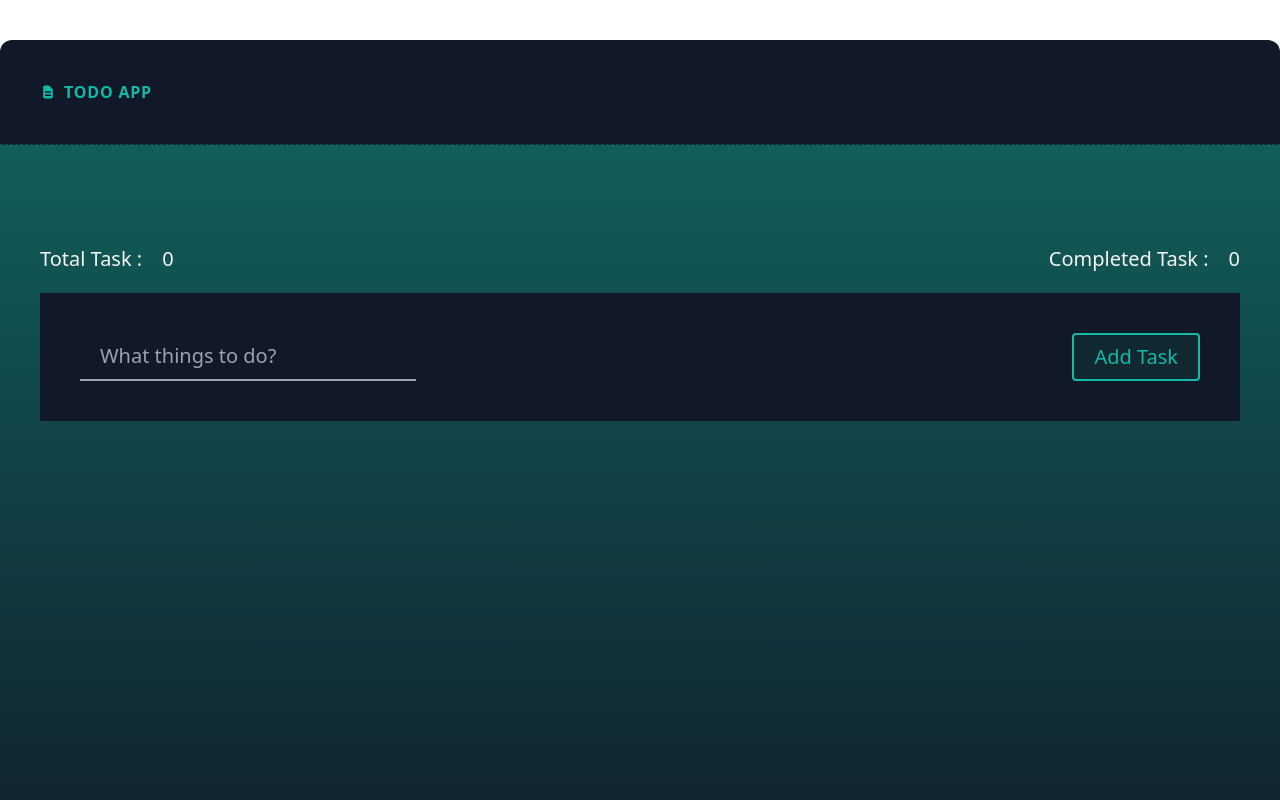
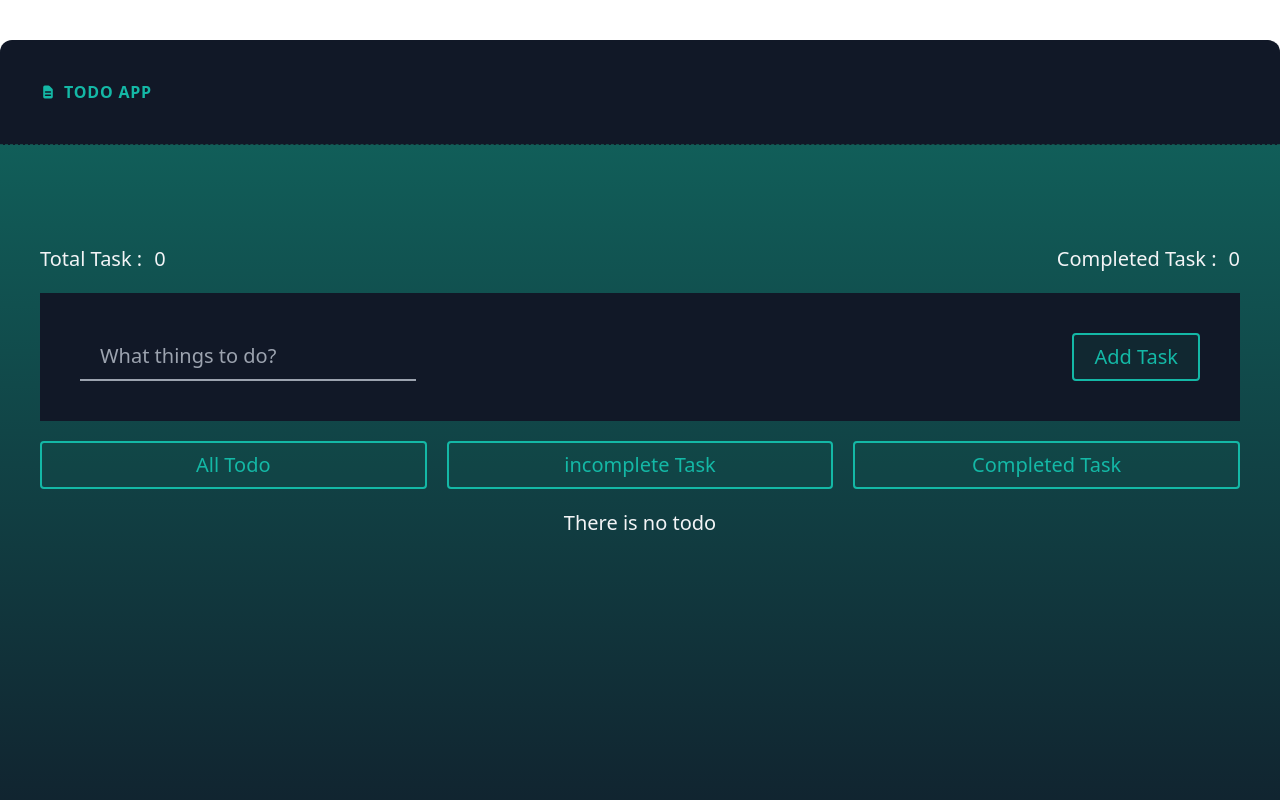
Before and after one commit to Sayadkhan/Todo-List-App, a React (Vite) app: page / in a window 1280 px wide. Shown: the top 800 px of the page. Built offline with nearby package versions, Linux system fonts and the light colour scheme.

Commit message:
complted and incomplete button added

```diff
--- a/src/components/Todo.jsx
+++ b/src/components/Todo.jsx
@@ -7,17 +7,11 @@ const Todo = ({ todo, toggleComplete, deleteTodo, editTodo }) => {
   return (
     <div className="bg-gray-900 flex justify-between w-full mt-5 py-10 px-3">
       {/* <p>{todo?.task}</p> */}
-      <div className="flex gap-5">
-        <button onClick={() => toggleComplete(todo.id)}>
-          {todo.completed ? <GrCompliance /> : <RxCross1 />}
-        </button>
 
       <div className="flex flex-col">
         {todo.completed ? (
           <div className="flex flex-col ">
-              <span className="line-through decoration-[3px] decoration-red-500 font-bold text-lg">
-                {todo.task}
-              </span>
+            <span className=" font-bold text-lg">{todo.task}</span>
             <span className="text-sm text-green-500">Task is completed</span>
           </div>
         ) : (
@@ -27,8 +21,12 @@ const Todo = ({ todo, toggleComplete, deleteTodo, editTodo }) => {
           </div>
         )}
       </div>
-      </div>
+
       <div className="flex gap-5">
+        <button onClick={() => toggleComplete(todo.id)}>
+          {todo.completed ? <GrCompliance /> : <RxCross1 />}
+        </button>
+
         <button
           className="hover:text-green-500 duration-300"
           onClick={() => editTodo(todo.id)}
--- a/src/components/TodoWrapper.jsx
+++ b/src/components/TodoWrapper.jsx
@@ -5,6 +5,10 @@ import EditTodoForm from "./EditTodoForm";
 
 const TodoWrapper = () => {
   const [todos, setTodos] = useState([]);
+  // const [completeTask, setCompleteTask] = useState([]);
+  // console.log(completeTask);
+
+  const [isCompletedSceen, setIsCompletedSceen] = useState(null);
 
   useEffect(() => {
     const savedTodos = JSON.parse(localStorage.getItem("todos")) || [];
@@ -17,7 +21,7 @@ const TodoWrapper = () => {
   // }));
 
   const completedTask = todos.filter((todo) => todo.completed === true);
-  console.log(completedTask);
+  const inCompletedTask = todos.filter((todo) => todo.completed === false);
 
   const addTodo = (todo) => {
     const newTodos = [
@@ -63,18 +67,48 @@ const TodoWrapper = () => {
   return (
     <div className="flex flex-col  justify-center  p-10">
       <div className="flex justify-between">
-        <div className="flex gap-5 my-5">
+        <div className="flex gap-3 my-5">
           <span>Total Task : </span>
           <span>{todos.length}</span>
         </div>
-        <div className="flex gap-5 my-5">
+        <div className="flex gap-3 my-5">
           <span>Completed Task : </span>
           <span>{completedTask.length}</span>
         </div>
       </div>
       <TodoForm addTodo={addTodo} />
+      <div className=" flex flex-col  md:flex md:flex-row  items-center justify-center gap-5 mt-5">
+        <button
+          className={`bg-teal-900/30 py-2 px-5 border-2 border-teal-500 rounded text-teal-500 hover:bg-teal-500 hover:text-gray-900 duration-300 w-full ${
+            isCompletedSceen === null && "active bg-teal-500 text-gray-900"
+          }`}
+          onClick={() => setIsCompletedSceen(null)}
+        >
+          All Todo
+        </button>
+        <button
+          className={`bg-teal-900/30 py-2 px-5 border-2 border-teal-500 rounded text-teal-500 hover:bg-teal-500 hover:text-gray-900 duration-300 w-full ${
+            isCompletedSceen === false && "active bg-teal-500 text-gray-900"
+          }`}
+          onClick={() => setIsCompletedSceen(false)}
+        >
+          incomplete Task
+        </button>
+        <button
+          className={`bg-teal-900/30 py-2 px-5 border-2 border-teal-500 rounded text-teal-500 hover:bg-teal-500 hover:text-gray-900 duration-300 w-full ${
+            isCompletedSceen === true &&
+            "active active bg-teal-500 text-gray-900"
+          }`}
+          onClick={() => setIsCompletedSceen(true)}
+        >
+          Completed Task
+        </button>
+      </div>
 
-      {todos.map((todo) =>
+      {isCompletedSceen === null ? (
+        <div>
+          {todos.length > 0 ? (
+            todos.map((todo) =>
               todo.isEditing ? (
                 <EditTodoForm key={todo.id} editTask={editTask} todo={todo} />
               ) : (
@@ -86,6 +120,69 @@ const TodoWrapper = () => {
                   toggleComplete={toggleComplete}
                 />
               )
+            )
+          ) : (
+            <div className="flex items-center justify-center my-5">
+              <p>There is no todo</p>
+            </div>
+          )}
+        </div>
+      ) : (
+        <>
+          {!isCompletedSceen ? (
+            <div>
+              {inCompletedTask.length > 0 ? (
+                inCompletedTask.map((todo) =>
+                  todo.isEditing ? (
+                    <EditTodoForm
+                      key={todo.id}
+                      editTask={editTask}
+                      todo={todo}
+                    />
+                  ) : (
+                    <Todo
+                      key={todo.id}
+                      todo={todo}
+                      deleteTodo={deleteTodo}
+                      editTodo={editTodo}
+                      toggleComplete={toggleComplete}
+                    />
+                  )
+                )
+              ) : (
+                <div className="flex items-center justify-center my-5">
+                  <p>There is no incomplete task </p>
+                </div>
+              )}
+            </div>
+          ) : (
+            <div>
+              {completedTask.length > 0 ? (
+                completedTask.map((todo) =>
+                  todo.isEditing ? (
+                    <EditTodoForm
+                      key={todo.id}
+                      editTask={editTask}
+                      todo={todo}
+                    />
+                  ) : (
+                    <Todo
+                      key={todo.id}
+                      todo={todo}
+                      deleteTodo={deleteTodo}
+                      editTodo={editTodo}
+                      toggleComplete={toggleComplete}
+                    />
+                  )
+                )
+              ) : (
+                <div className="flex items-center justify-center my-5">
+                  <p>There is no complete task </p>
+                </div>
+              )}
+            </div>
+          )}
+        </>
       )}
     </div>
   );
```
Lines whose indentation alone changed are shown as unchanged.
